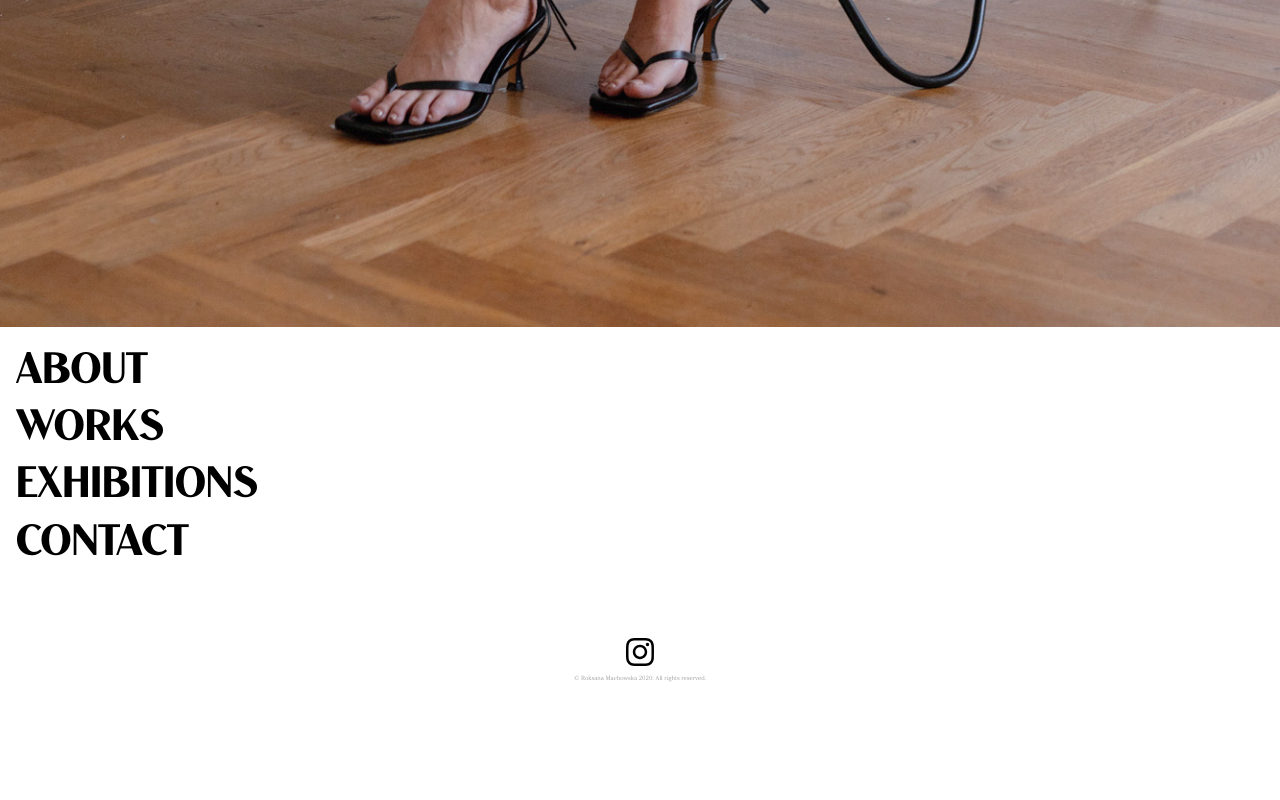
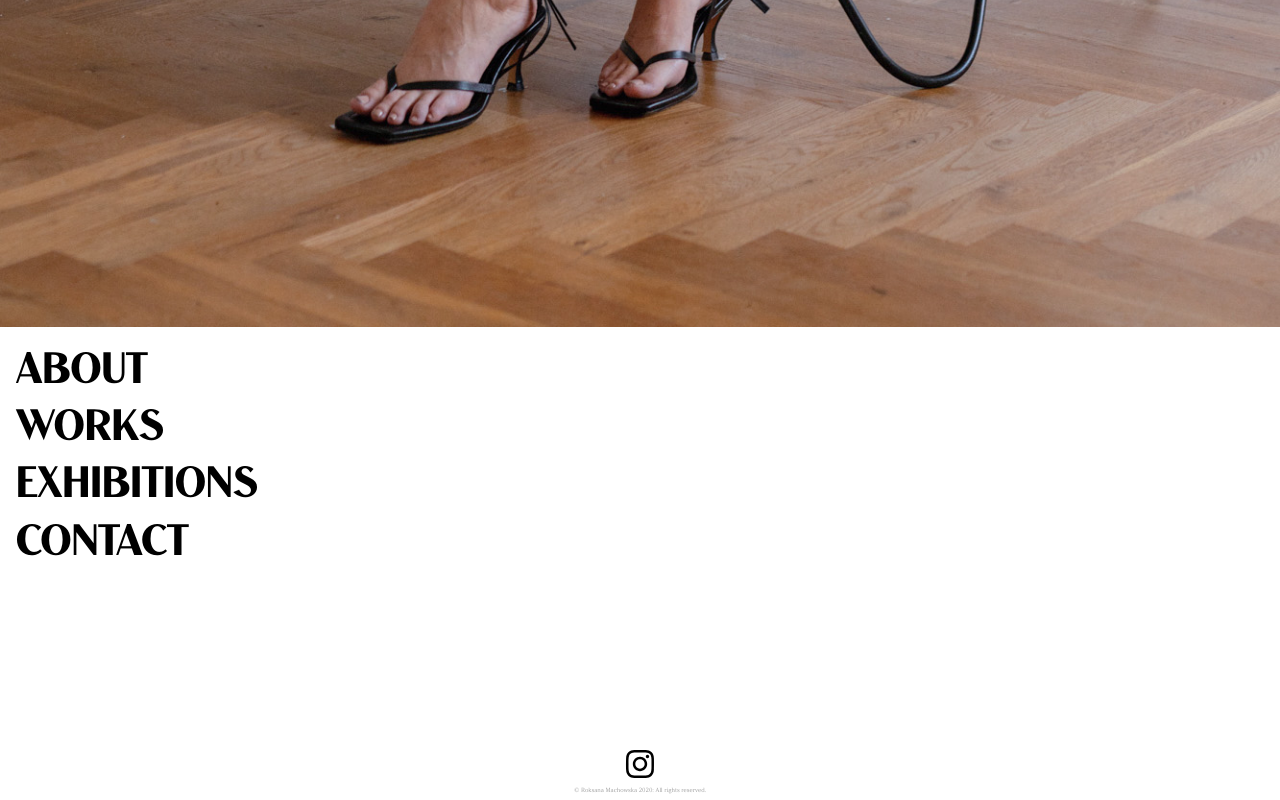
Before and after one commit to jakubziemba/machowska-portfolio, a Next.js app: page / in a window 1280 px wide. Shown: the part 1744-2544 px from the top of the page. Before the commit the page ends 2432 px from the top, so only its background shows below. Built offline with nearby package versions, Linux system fonts and the light colour scheme.

Commit message:
Change margin

```diff
--- a/components/Footer.module.scss
+++ b/components/Footer.module.scss
@@ -3,7 +3,7 @@
   flex-direction: column;
   align-items: center;
 
-  margin-top: 48px;
+  margin-top: 160px;
 
   .copy {
     font-size: 6px;
```
